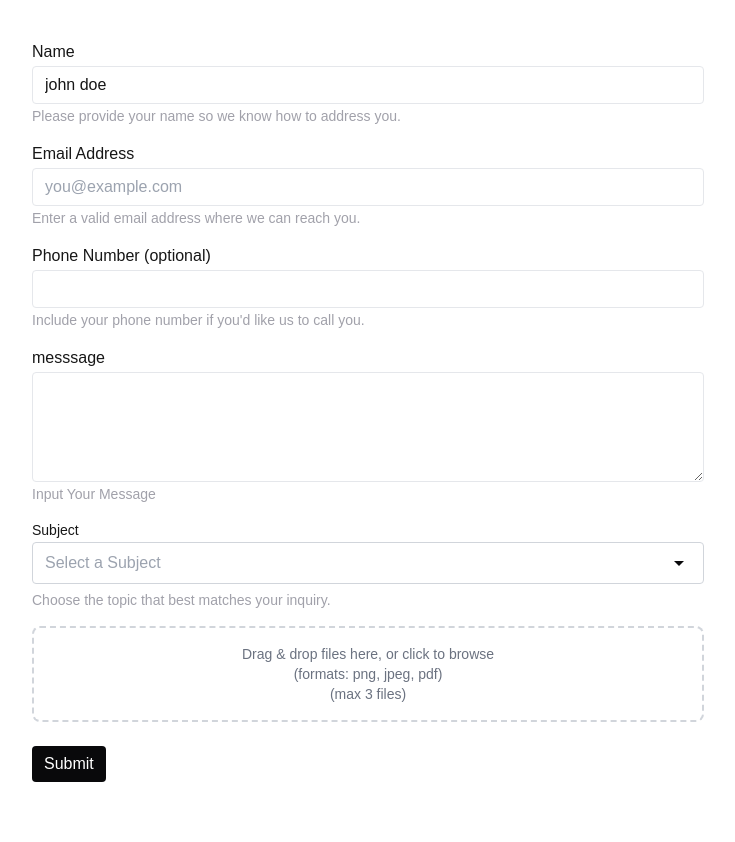
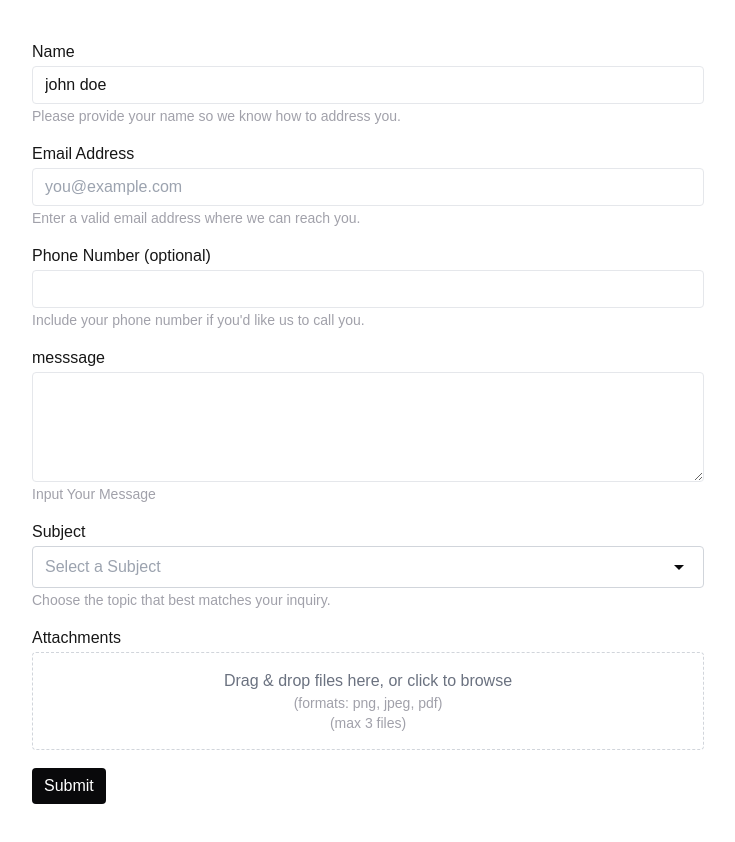
Before and after one commit to iputuanggak/form-component, a Next.js app: page / in a window 1280 px wide. Shown: the whole page, without its empty margins (272-1007 px from the left). Built offline with nearby package versions, Linux system fonts and the light colour scheme.

Commit message:
style: FileInput and Select

```diff
--- a/src/components/basic/FileInput.tsx
+++ b/src/components/basic/FileInput.tsx
@@ -1,6 +1,5 @@
 import React, { useRef, useState } from "react";
 import { useFormContext, Controller } from "react-hook-form";
-import MaterialSymbol from "./MaterialSymbol";
 
 interface FileInputProps {
   name: string;
@@ -84,25 +83,36 @@ export default function FileInput({
       name={name}
       defaultValue={[]}
       render={({ field: { onChange, value } }) => (
-        <div className="space-y-2">
+        <div className="flex flex-col gap-0.5">
           {label ? <label htmlFor={name}>{label}</label> : null}
           <div
-            className={`border-2 border-dashed rounded-lg p-4 text-center cursor-pointer transition
+            className={`border border-dashed rounded p-4 text-center cursor-pointer transition
               ${
                 errors[name]
                   ? "border-red-500 bg-red-50 "
-                  : "border-gray-300 hover:border-blue-500 "
+                  : "border-gray-300 hover:border-black hover:bg-gray-100 "
               }
               ${
                 dragActive
-                  ? "border-blue-500 bg-blue-50 "
-                  : "border-gray-300 hover:border-blue-500 "
+                  ? "border-black bg-gray-100 "
+                  : "border-gray-300 hover:border-black hover:bg-gray-100 "
               }
                ${
                  maxFiles &&
                  value?.length >= maxFiles &&
-                 "opacity-50 cursor-not-allowed "
+                 "opacity-50 hover:cursor-not-allowed hover:bg-gray-100 "
                }`}
+            role="button"
+            tabIndex={0}
+            onKeyDown={(e) => {
+              if (
+                (e.key === "Enter" || e.key === " ") &&
+                (!maxFiles || value.length < maxFiles)
+              ) {
+                e.preventDefault();
+                inputRef.current?.click();
+              }
+            }}
             onClick={() => {
               if (!maxFiles || value.length < maxFiles) {
                 inputRef.current?.click();
@@ -135,13 +145,13 @@ export default function FileInput({
               }}
               accept={accept?.join(",")}
             />
-            <p className="text-sm text-gray-500">
+            <p className="text-gray-500">
               Drag & drop files here, or click to browse
             </p>
-            <p className="text-sm text-gray-500">
+            <p className="text-sm text-zinc-400">
               {accept ? `(formats: ${mimeTypesToExtensions(accept)})` : ""}
             </p>
-            <p className="text-sm text-gray-500">
+            <p className="text-sm text-zinc-400">
               {maxFiles ? `(max ${maxFiles} files)` : ""}
             </p>
 
@@ -155,7 +165,7 @@ export default function FileInput({
             )}
           </div>
           {/* File List */}
-          <ul className="space-y-1 text-sm">
+          <ul className="space-y-0.5 text-sm">
             {(value || []).map((file: File, idx: number) => (
               <li
                 key={idx}
@@ -178,7 +188,15 @@ export default function FileInput({
                     setRejectionError(null);
                   }}
                 >
-                  <MaterialSymbol iconName="close" />
+                  <svg
+                    xmlns="http://www.w3.org/2000/svg"
+                    height="24px"
+                    viewBox="0 -960 960 960"
+                    width="24px"
+                    fill="#09090b"
+                  >
+                    <path d="M280-120q-33 0-56.5-23.5T200-200v-520h-40v-80h200v-40h240v40h200v80h-40v520q0 33-23.5 56.5T680-120H280Zm400-600H280v520h400v-520ZM360-280h80v-360h-80v360Zm160 0h80v-360h-80v360ZM280-720v520-520Z" />
+                  </svg>
                 </button>
               </li>
             ))}
--- a/src/components/basic/Select.tsx
+++ b/src/components/basic/Select.tsx
@@ -25,21 +25,15 @@ export default function SelectField({
   } = useFormContext();
 
   const [isOpen, setIsOpen] = useState(false);
-  const defaultValue = getValues(name) || null;
-  const [selected, setSelected] = useState<string | null>(defaultValue);
+  const [selected, setSelected] = useState<string | null>(
+    getValues(name) || null
+  );
   const [highlightedIndex, setHighlightedIndex] = useState(-1);
+
   const dropdownRef = useRef<HTMLDivElement>(null);
   const optionsRef = useRef<(HTMLLIElement | null)[]>([]);
 
   const errorMessage = errors[name]?.message as string | undefined;
-
-  const toggleDropdown = () => {
-    {
-      setIsOpen((prev) => !prev);
-      setHighlightedIndex(-1);
-    }
-  };
-  const closeDropdown = () => setIsOpen(false);
 
   const handleSelect = (value: string) => {
     setSelected(value);
@@ -47,6 +41,23 @@ export default function SelectField({
     trigger(name);
     closeDropdown();
   };
+
+  const toggleDropdown = () => {
+    setIsOpen((prev) => {
+      const opening = !prev;
+      if (opening) {
+        const selectedIndex = options.findIndex(
+          (opt) => opt.value === selected
+        );
+        setHighlightedIndex(selectedIndex !== -1 ? selectedIndex : -1);
+      } else {
+        setHighlightedIndex(-1);
+      }
+      return opening;
+    });
+  };
+
+  const closeDropdown = () => setIsOpen(false);
 
   const handleKeyDown = (e: React.KeyboardEvent<HTMLDivElement>) => {
     if (!isOpen) {
@@ -69,8 +80,9 @@ export default function SelectField({
         e.preventDefault();
         break;
       case "Enter":
+        if (highlightedIndex >= 0 && highlightedIndex < options.length) {
           handleSelect(options[highlightedIndex].value);
-        setHighlightedIndex(0);
+        }
         e.preventDefault();
         break;
       case "Escape":
@@ -81,8 +93,23 @@ export default function SelectField({
   };
 
   useEffect(() => {
-    setSelected(getValues(name) || null);
-  }, [getValues(name)]);
+    const selectedIndex = options.findIndex((opt) => opt.value === selected);
+    if (isOpen && selectedIndex !== -1) {
+      setHighlightedIndex(selectedIndex);
+    }
+  }, [isOpen]);
+
+  useEffect(() => {
+    if (
+      isOpen &&
+      highlightedIndex !== -1 &&
+      optionsRef.current[highlightedIndex]
+    ) {
+      optionsRef.current[highlightedIndex]?.scrollIntoView({
+        block: "nearest",
+      });
+    }
+  }, [highlightedIndex, isOpen]);
 
   useEffect(() => {
     const handleClickOutside = (e: MouseEvent) => {
@@ -97,23 +124,13 @@ export default function SelectField({
     return () => document.removeEventListener("mousedown", handleClickOutside);
   }, []);
 
-  useEffect(() => {
-    if (isOpen && optionsRef.current[highlightedIndex]) {
-      optionsRef.current[highlightedIndex]?.scrollIntoView({
-        block: "nearest",
-      });
-    }
-  }, [highlightedIndex, isOpen]);
-
   return (
-    <div className={`relative flex flex-col gap-0.5 ${className || ""}`}>
-      <label className="text-sm font-medium" htmlFor={name}>
-        {label}
-      </label>
     <Controller
       name={name}
       control={control}
       render={() => (
+        <div className={`relative flex flex-col gap-0.5 ${className || ""}`}>
+          <label htmlFor={name}>{label}</label>
           <div
             ref={dropdownRef}
             className="relative"
@@ -155,18 +172,16 @@ export default function SelectField({
                   <li
                     key={option.value}
                     ref={(el) => {
-                      if (el) {
                       optionsRef.current[index] = el;
-                      }
                     }}
                     role="option"
                     aria-selected={option.value === selected}
                     tabIndex={-1}
                     onClick={(e) => {
-                      e.stopPropagation;
+                      e.stopPropagation();
                       handleSelect(option.value);
                     }}
-                    className={`px-3 py-2 cursor-pointer flex justify-between items-center hover:bg-gray-100 ${
+                    className={`px-3 py-2 cursor-pointer flex justify-between rounded items-center hover:bg-gray-100 ${
                       option.value === selected ? "bg-gray-200" : ""
                     } ${
                       highlightedIndex === index ? "border border-black" : ""
@@ -189,14 +204,14 @@ export default function SelectField({
               </ul>
             )}
           </div>
+          {description && (
+            <p className="text-sm text-zinc-400">{description}</p>
+          )}
+          {errorMessage && (
+            <p className="text-sm text-red-500">{errorMessage}</p>
+          )}
+        </div>
       )}
     />
-      {description && (
-        <p className="text-sm text-zinc-400 mt-1">{description}</p>
-      )}
-      {errorMessage && (
-        <p className="text-sm text-red-500 mt-1">{errorMessage}</p>
-      )}
-    </div>
   );
 }
--- a/src/components/block/FormBlock.tsx
+++ b/src/components/block/FormBlock.tsx
@@ -12,11 +12,11 @@ import FileInput from "../basic/FileInput";
 const ALLOWED_TYPES = ["image/png", "image/jpeg", "application/pdf"];
 
 const SCHEMA = z.object({
-  name: z.string().min(1, "required"),
+  name: z.string().min(1, "Required"),
   email: z.string().email("Invalid email format"),
-  phone: z.string().min(1, "required"),
-  subject: z.string().min(1, "required"),
-  messsage: z.string().min(1, "required"),
+  phone: z.string().min(1, "Required"),
+  subject: z.string().min(1, "Required"),
+  messsage: z.string().min(1, "Required"),
   attachments: z
     .array(z.instanceof(File))
     .max(3, "Maximum 3 files allowed")
@@ -97,6 +97,7 @@ export default function FormBlock() {
           description="Choose the topic that best matches your inquiry."
         />
         <FileInput
+          label="Attachments"
           maxFiles={3}
           name="attachments"
           maxSizeMB={5}
```
Lines whose indentation alone changed are shown as unchanged.
